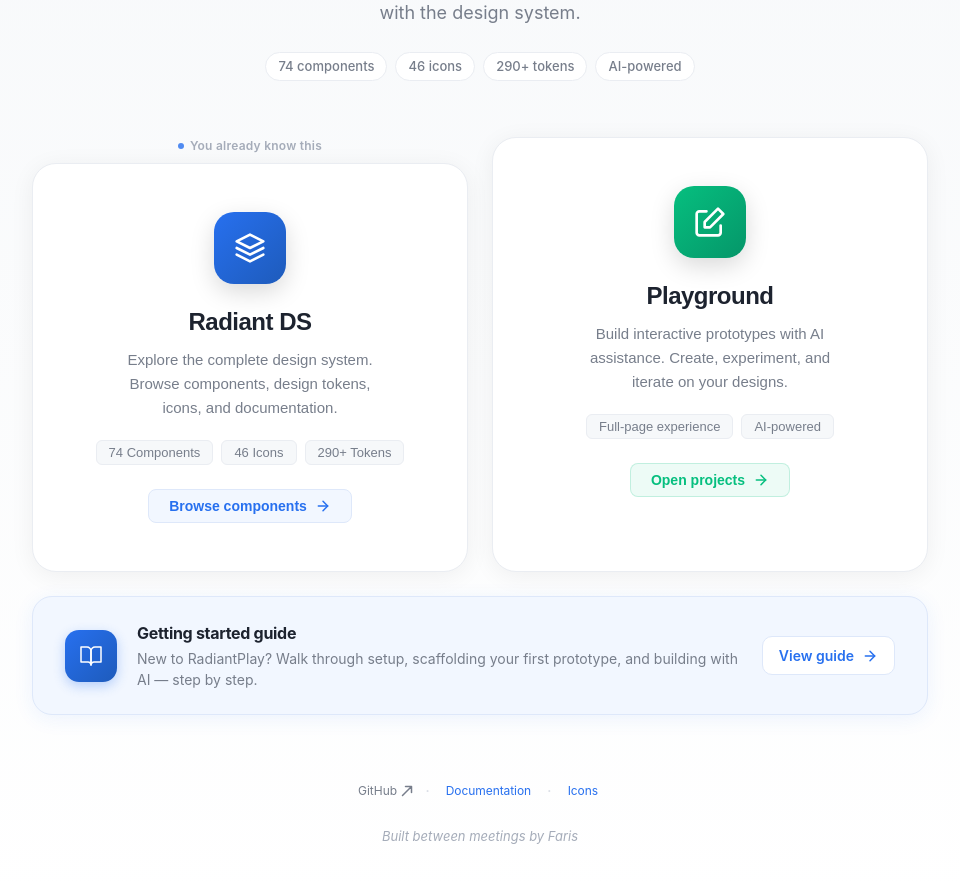
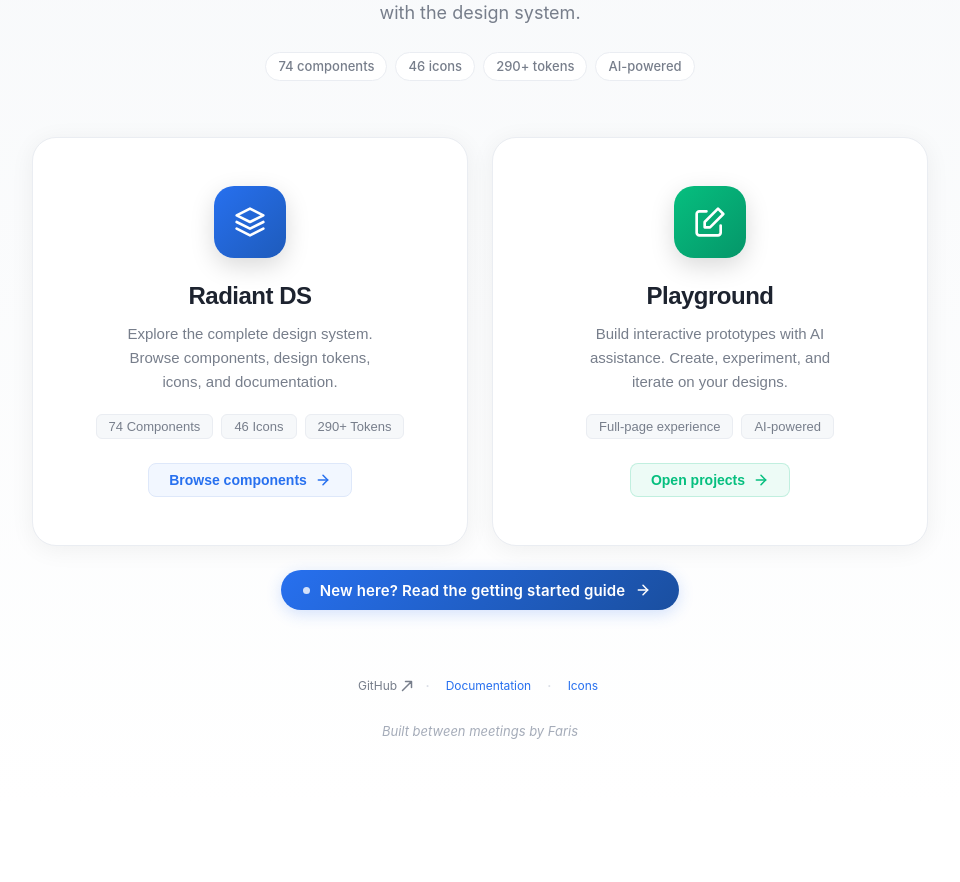
Before and after one commit to surajboro-ts/one-click-model-generation, a React (Vite) app: page / in a window 1280 px wide. Shown: the part 280-1162 px from the top of the page, without its empty margins (160-1120 px from the left). After the commit the page ends 1086 px from the top, so only its background shows below. Built offline with nearby package versions, Linux system fonts and the light colour scheme.

Commit message:
fix: move guide CTA below cards, remove floating hint
- Remove "You already know this" hint from Radiant DS card
- Move getting started guide strip below the two primary CTAs
- Make guide strip slightly larger (15px, more padding)

Co-Authored-By: Claude Opus 4.6 (1M context) <noreply@anthropic.com>

```diff
--- a/src/pages/HomePage.tsx
+++ b/src/pages/HomePage.tsx
@@ -58,11 +58,6 @@ export const HomePage: React.FC = () => {
         {/* Cards */}
         <div style={styles.cardsContainer}>
           {/* Radiant Card */}
-          <div style={styles.cardWrapper}>
-            <div style={styles.cardHint}>
-              <span style={styles.cardHintDot} />
-              <span>You already know this</span>
-            </div>
           <button
             style={styles.card}
             onClick={() => navigate('/radiant')}
@@ -101,7 +96,6 @@ export const HomePage: React.FC = () => {
               </svg>
             </div>
           </button>
-          </div>
 
           {/* Playground Card */}
           <button
@@ -142,44 +136,31 @@ export const HomePage: React.FC = () => {
           </button>
         </div>
 
-        {/* Guide Banner */}
+        {/* Guide Strip */}
         <a
           href="/guide.html"
           target="_blank"
           rel="noopener noreferrer"
-          style={styles.guideBanner}
+          style={styles.guideStrip}
           onMouseEnter={(e) => {
             const el = e.currentTarget as HTMLAnchorElement;
-            el.style.background = referenceColors.blue['20'];
-            el.style.borderColor = referenceColors.blue['30'];
-            el.style.transform = 'translateY(-3px)';
-            el.style.boxShadow = '0 12px 40px rgba(39, 112, 239, 0.16)';
+            el.style.background = 'linear-gradient(135deg, #2770EF 0%, #1E5BBB 100%)';
+            el.style.transform = 'translateY(-2px)';
+            el.style.boxShadow = '0 8px 28px rgba(39, 112, 239, 0.3)';
           }}
           onMouseLeave={(e) => {
             const el = e.currentTarget as HTMLAnchorElement;
-            el.style.background = referenceColors.blue['10'];
-            el.style.borderColor = referenceColors.blue['20'];
+            el.style.background = 'linear-gradient(135deg, #2770EF 0%, #1a4fa0 100%)';
             el.style.transform = 'translateY(0)';
-            el.style.boxShadow = '0 4px 20px rgba(39, 112, 239, 0.08)';
+            el.style.boxShadow = '0 4px 16px rgba(39, 112, 239, 0.2)';
           }}
         >
-          <div style={styles.guideBannerIcon}>
-            <svg width="24" height="24" viewBox="0 0 24 24" fill="none" xmlns="http://www.w3.org/2000/svg">
-              <path d="M2 3H8C9.06087 3 10.0783 3.42143 10.8284 4.17157C11.5786 4.92172 12 5.93913 12 7V21C12 20.2044 11.6839 19.4413 11.1213 18.8787C10.5587 18.3161 9.79565 18 9 18H2V3Z" stroke="currentColor" strokeWidth="1.5" strokeLinecap="round" strokeLinejoin="round"/>
-              <path d="M22 3H16C14.9391 3 13.9217 3.42143 13.1716 4.17157C12.4214 4.92172 12 5.93913 12 7V21C12 20.2044 12.3161 19.4413 12.8787 18.8787C13.4413 18.3161 14.2044 18 15 18H22V3Z" stroke="currentColor" strokeWidth="1.5" strokeLinecap="round" strokeLinejoin="round"/>
-            </svg>
-          </div>
-          <div style={styles.guideBannerText}>
-            <span style={styles.guideBannerTitle}>Getting started guide</span>
-            <span style={styles.guideBannerDesc}>New to RadiantPlay? Walk through setup, scaffolding your first prototype, and building with AI — step by step.</span>
-          </div>
-          <div style={styles.guideBannerArrow}>
-            <span>View guide</span>
-            <svg width="16" height="16" viewBox="0 0 16 16" fill="none" xmlns="http://www.w3.org/2000/svg">
-              <path d="M3.33334 8H12.6667" stroke="currentColor" strokeWidth="1.5" strokeLinecap="round" strokeLinejoin="round"/>
-              <path d="M8 3.33334L12.6667 8L8 12.6667" stroke="currentColor" strokeWidth="1.5" strokeLinecap="round" strokeLinejoin="round"/>
-            </svg>
-          </div>
+          <span style={styles.guideStripDot} />
+          <span style={styles.guideStripText}>New here? Read the getting started guide</span>
+          <svg width="16" height="16" viewBox="0 0 16 16" fill="none" xmlns="http://www.w3.org/2000/svg" style={{ flexShrink: 0 }}>
+            <path d="M3.33334 8H12.6667" stroke="currentColor" strokeWidth="1.5" strokeLinecap="round" strokeLinejoin="round"/>
+            <path d="M8 3.33334L12.6667 8L8 12.6667" stroke="currentColor" strokeWidth="1.5" strokeLinecap="round" strokeLinejoin="round"/>
+          </svg>
         </a>
 
         {/* Footer Links */}
@@ -305,29 +286,6 @@ const styles: Record<string, React.CSSProperties> = {
     marginBottom: `${spacing.F}px`,
   },
 
-  cardWrapper: {
-    display: 'flex',
-    flexDirection: 'column',
-    gap: `${spacing.B}px`,
-  },
-  cardHint: {
-    display: 'inline-flex',
-    alignItems: 'center',
-    alignSelf: 'center',
-    gap: '6px',
-    fontSize: '12px',
-    fontWeight: 600,
-    color: systemColors.light['content-tertiary'],
-    letterSpacing: '0.02em',
-  },
-  cardHintDot: {
-    width: '6px',
-    height: '6px',
-    borderRadius: '50%',
-    background: systemColors.light['content-brand'],
-    animation: 'hintPulse 2s ease-in-out infinite',
-  },
-
   card: {
     display: 'flex',
     flexDirection: 'column',
@@ -399,67 +357,34 @@ const styles: Record<string, React.CSSProperties> = {
     transition: 'all 150ms ease',
   },
 
-  // Guide Banner
-  guideBanner: {
-    display: 'flex',
+  // Guide Strip
+  guideStrip: {
+    display: 'inline-flex',
     alignItems: 'center',
-    gap: `${spacing.E}px`,
-    width: '100%',
-    padding: `${spacing.F}px ${spacing.H}px`,
-    background: referenceColors.blue['10'],
-    border: `1px solid ${referenceColors.blue['20']}`,
-    borderRadius: '20px',
+    gap: '10px',
+    padding: '12px 28px 12px 22px',
+    background: 'linear-gradient(135deg, #2770EF 0%, #1a4fa0 100%)',
+    borderRadius: '99px',
     textDecoration: 'none',
-    color: systemColors.light['content-brand'],
+    color: '#ffffff',
+    fontSize: '15px',
+    fontWeight: 600,
+    letterSpacing: '0.01em',
     transition: 'all 250ms cubic-bezier(0.23, 1, 0.32, 1)',
     marginBottom: `${spacing.L}px`,
-    boxShadow: '0 4px 20px rgba(39, 112, 239, 0.08)',
+    boxShadow: '0 4px 16px rgba(39, 112, 239, 0.2)',
     cursor: 'pointer',
   },
-  guideBannerIcon: {
-    width: '52px',
-    height: '52px',
-    minWidth: '52px',
-    borderRadius: '14px',
-    background: 'linear-gradient(135deg, #2770EF 0%, #1E5BBB 100%)',
-    display: 'flex',
-    alignItems: 'center',
-    justifyContent: 'center',
-    color: '#ffffff',
-    boxShadow: '0 4px 12px rgba(39, 112, 239, 0.3)',
+  guideStripDot: {
+    width: '7px',
+    height: '7px',
+    borderRadius: '50%',
+    background: '#ffffff',
+    animation: 'hintPulse 2s ease-in-out infinite',
+    flexShrink: 0,
   },
-  guideBannerText: {
-    display: 'flex',
-    flexDirection: 'column',
-    gap: '3px',
-    flex: 1,
-    minWidth: 0,
-  },
-  guideBannerTitle: {
-    fontSize: '16px',
-    fontWeight: 700,
-    color: systemColors.light['content-primary'],
-    letterSpacing: '-0.3px',
-  },
-  guideBannerDesc: {
-    fontSize: '14px',
-    fontWeight: 400,
-    color: systemColors.light['content-secondary'],
-    lineHeight: 1.5,
-  },
-  guideBannerArrow: {
-    display: 'flex',
-    alignItems: 'center',
-    gap: `${spacing.B}px`,
-    fontSize: '14px',
-    fontWeight: 600,
-    color: systemColors.light['content-brand'],
-    background: systemColors.light['background-base'],
-    border: `1px solid ${referenceColors.blue['20']}`,
-    borderRadius: '10px',
-    padding: `${spacing.B}px ${spacing.D}px`,
-    whiteSpace: 'nowrap',
-    flexShrink: 0,
+  guideStripText: {
+    lineHeight: 1,
   },
 
   // Footer
```
